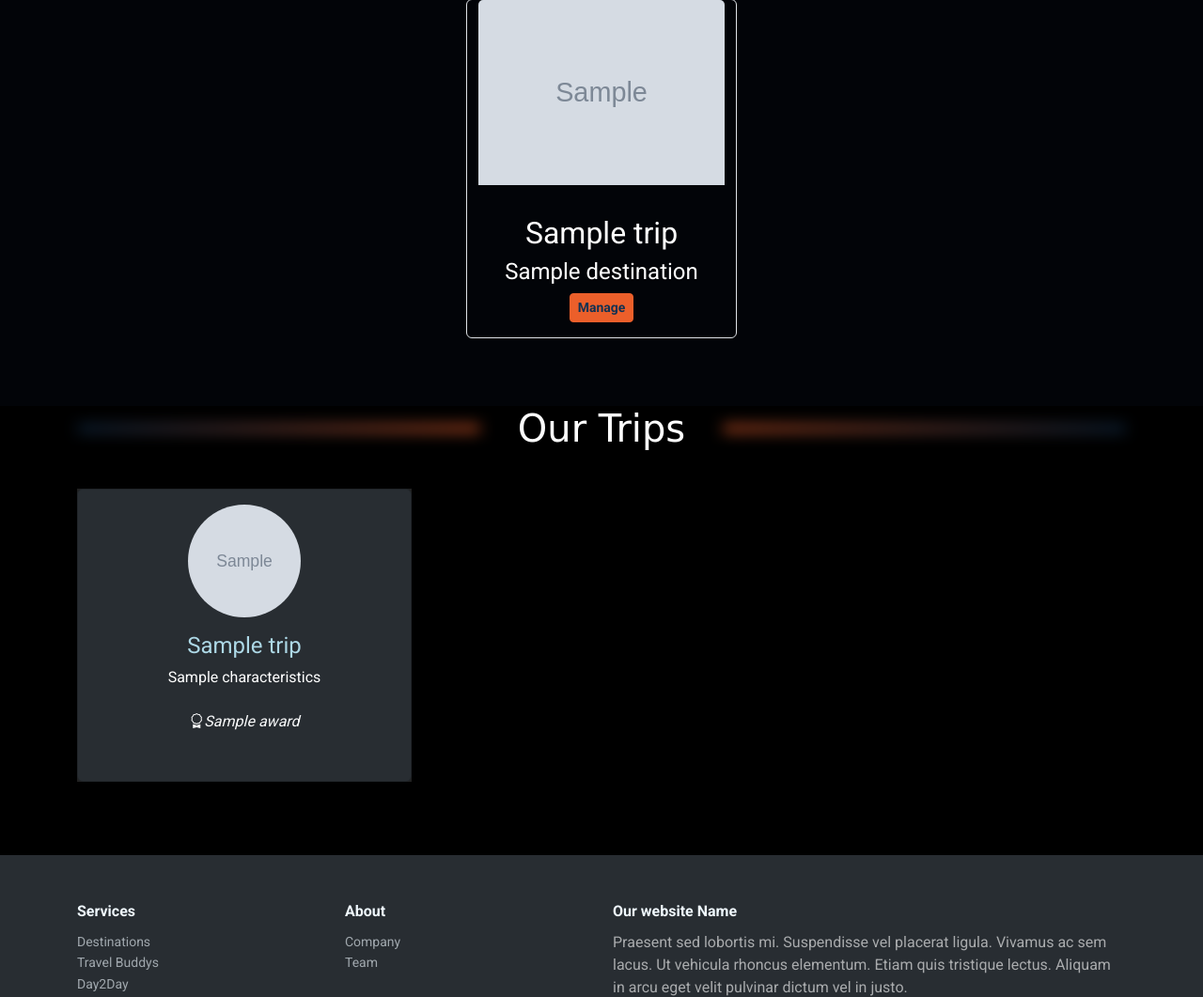
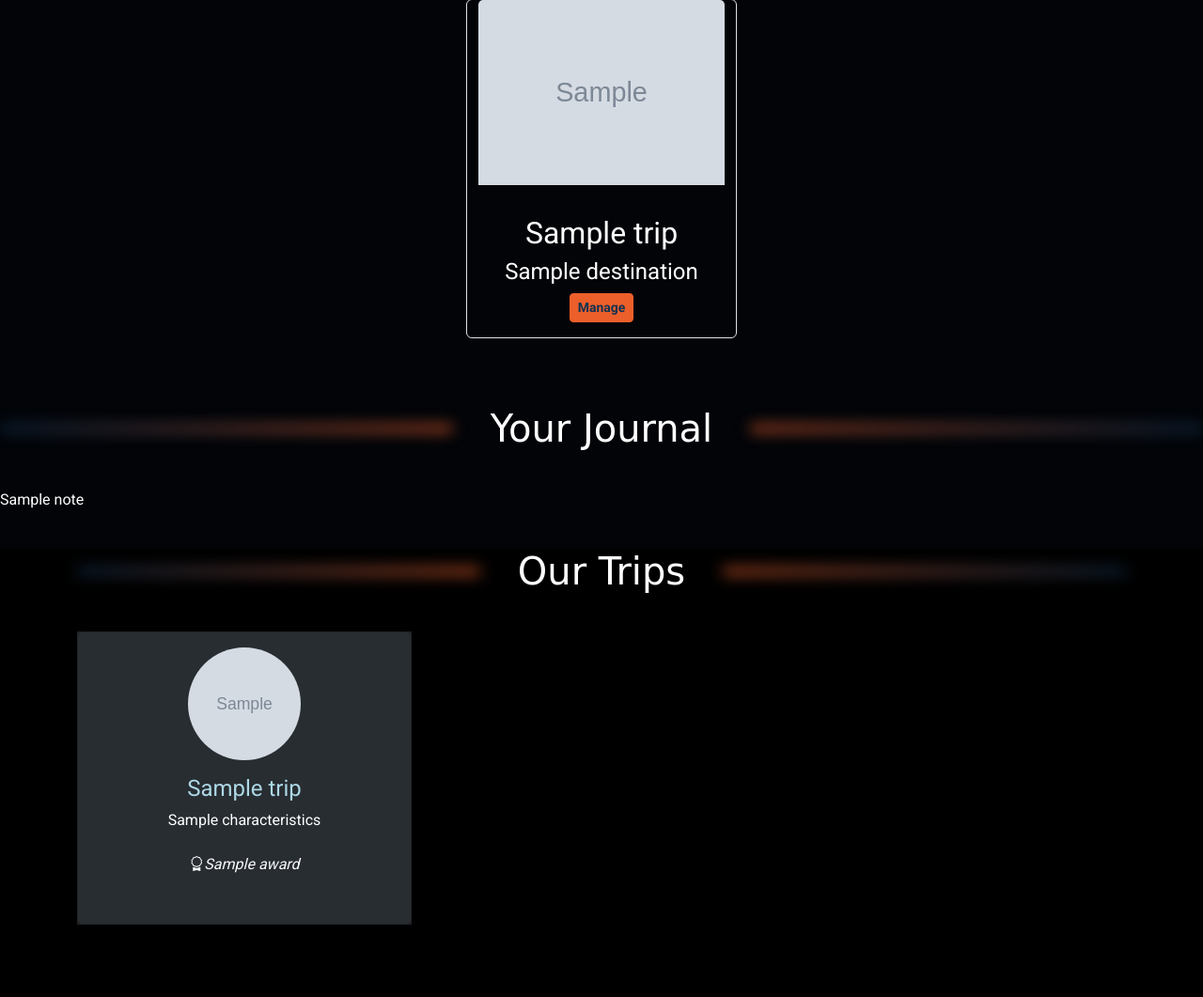
Before and after one commit to kornsp1racy/space-travel, a Symfony app: template templates/dashboard/index.html.twig in a window 1280 px wide. Shown: the part 717-1778 px from the top of the page at 94% size. Run offline with Twig, Linux system fonts and the light colour scheme; the template is opened without the code that fills it: most values are stand-ins (such as "Sample title", 1, 10 or a date in 2020); grey boxes marked "Sample" are stand-in pictures; some libraries are stand-ins or nearby versions; some web fonts are replaced.

Commit message:
add notes to dashboard

```diff
--- a/templates/dashboard/index.html.twig
+++ b/templates/dashboard/index.html.twig
@@ -57,7 +57,9 @@
 			</div>
 		</div>
 
-		<!--Bootstrap Cards for the trips-->
+
+		<!--Your Trips-->
+		{% if selectedTrips %}
 			<div class="your-trips">
 				<h1 class="divider-heading divider glow line">Your Trips</h1>
 				<div class="row justify-content-around py-3">
@@ -76,9 +78,20 @@
 						{% set trip_id = trip_id + 1 %}
 					{% endfor %}
 				</div>
+			</div>
+		{% endif %}
 
 
+		<!-- Your Notes -->
+		{% if notes %}
+			<div class="your-notes">
+                <h1 class="divider-heading divider glow line">Your Journal</h1>
+				{% for item in notes %}
+					{{ item.title }}
+				{% endfor %}
 			</div>
+		{% endif %}
+
 
 		<section id="desti">
 			<div class="container">
```
Also changed, not shown: public/uploads/Screenshot-2023-03-16-094457-6447c8cbcc664-6449201b8330b.png (added). Lines whose indentation alone changed are shown as unchanged.
